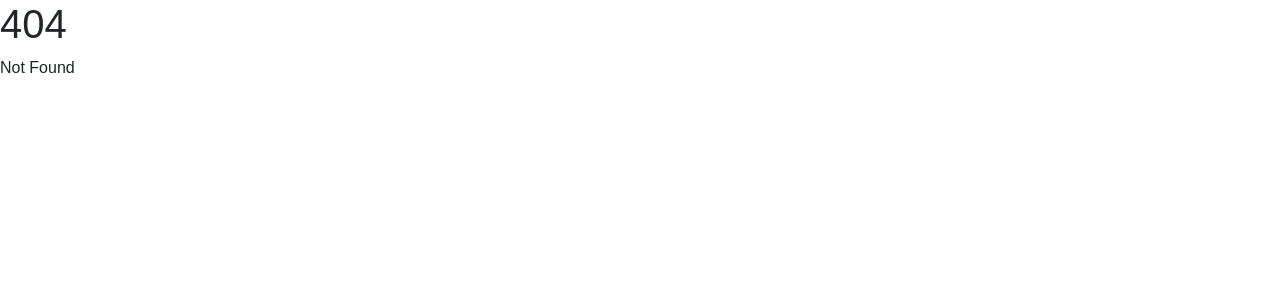
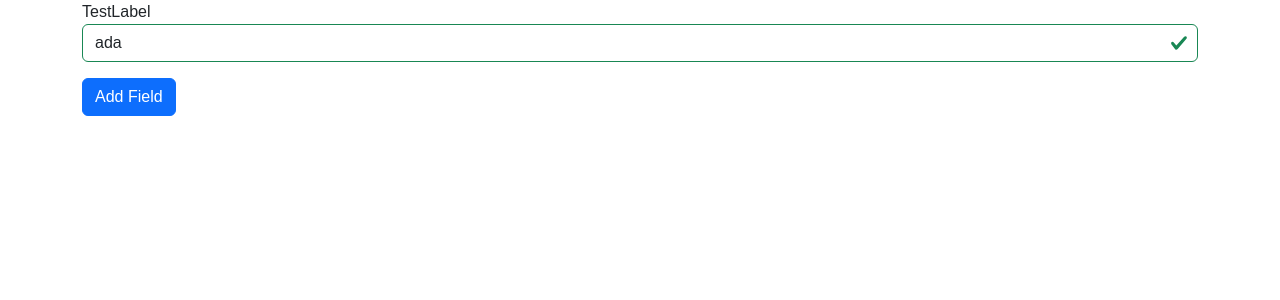
Before and after one commit to tmonzel/svelte-graphql, a SvelteKit app in the folder web/: page /form in a window 1280 px wide. Before the commit this address had no page. Shown: the top 300 px of the page. Built offline with nearby package versions, Linux system fonts and the light colour scheme.

Commit message:
Try validator func for fields in writable stores

```diff
--- /dev/null
+++ b/web/src/routes/form/+page.svelte
@@ -0,0 +1,64 @@
+<script lang="ts">
+	import { writable } from 'svelte/store';
+
+    interface FormField {
+        label: string;
+        name: string;
+        value: unknown;
+        valid: boolean;
+        validator?: (v: any) => boolean
+    }
+
+    function createField(name: string, label: string, value: unknown, validator?: (v: any) => boolean): FormField {
+        return {
+            label,
+            name,
+            value,
+            valid: true,
+            validator
+        }
+    }
+
+    const { set: _set, update, subscribe } = writable({
+        name: 'Person',
+        fields: [
+            createField('test', 'TestLabel', 'ada', (v) => {
+                return !(v === undefined || v === '')
+            })
+        ]
+    });
+
+    async function set(form: { name: string, fields: FormField[] }) {
+        for(const f of form.fields) {
+            if(f.validator) {
+                f.valid = f.validator(f.value)
+            }
+        }
+
+        _set(form);
+    }
+
+    const form = { set, update, subscribe };
+
+    function addField() {
+        $form.fields = [...$form.fields, createField('teaaaast', 'NewLabel', 'ada')];
+    }
+
+</script>
+
+<div class="container">
+    {#each $form.fields as field }
+        <div class="mb-3">
+            <label for="">{field.label}</label>
+            <input
+                type="text"
+                class="form-control"
+                class:is-invalid={!field.valid}
+                class:is-valid={field.valid}
+                bind:value={field.value}
+            >
+        </div>
+    {/each}
+
+    <button class="btn btn-primary" on:click={addField}>Add Field</button>
+</div>
```
Also changed, not shown: web/src/routes/+page.svelte (+6 -2 lines).
